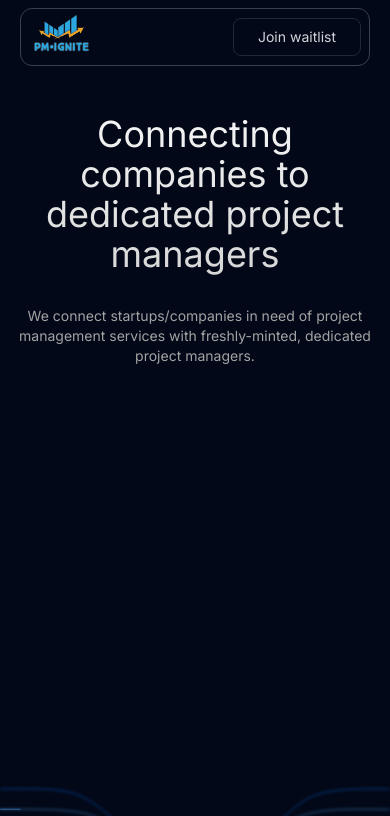
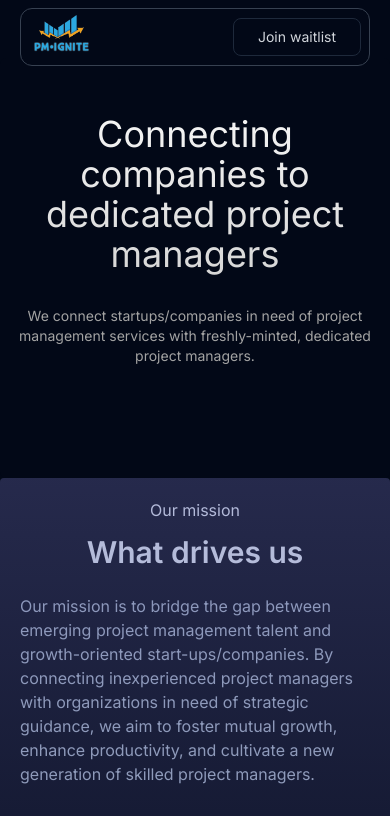
Before and after one commit to NureniJamiu/pmignite, a Next.js app: page / in a window 390 px wide. Shown: the top 816 px of the page. Built offline with nearby package versions, Linux system fonts and the light colour scheme.

Commit message:
fix: padding

```diff
--- a/src/components/custom/Header.tsx
+++ b/src/components/custom/Header.tsx
@@ -20,7 +20,7 @@ const Header = () => {
 
     return (
         <div
-            className="dark:bg-background h-screen md:h-[400vh] w-full rounded-md relative pt-14 md:pt-20 overflow-clip"
+            className="dark:bg-background pb-28 md:h-[400vh] w-full rounded-md relative pt-14 md:pt-20 overflow-clip"
             ref={ref}
         >
             <GoogleGeminiEffect
```
